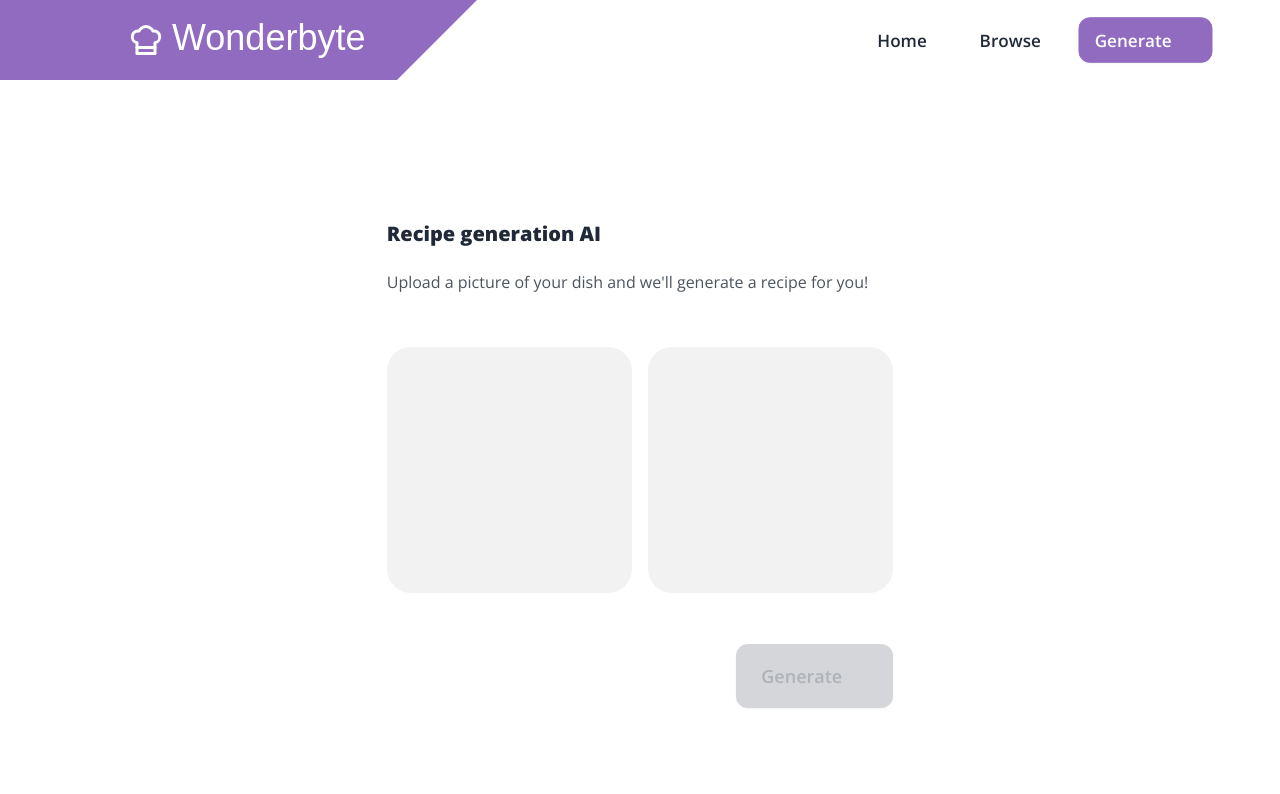
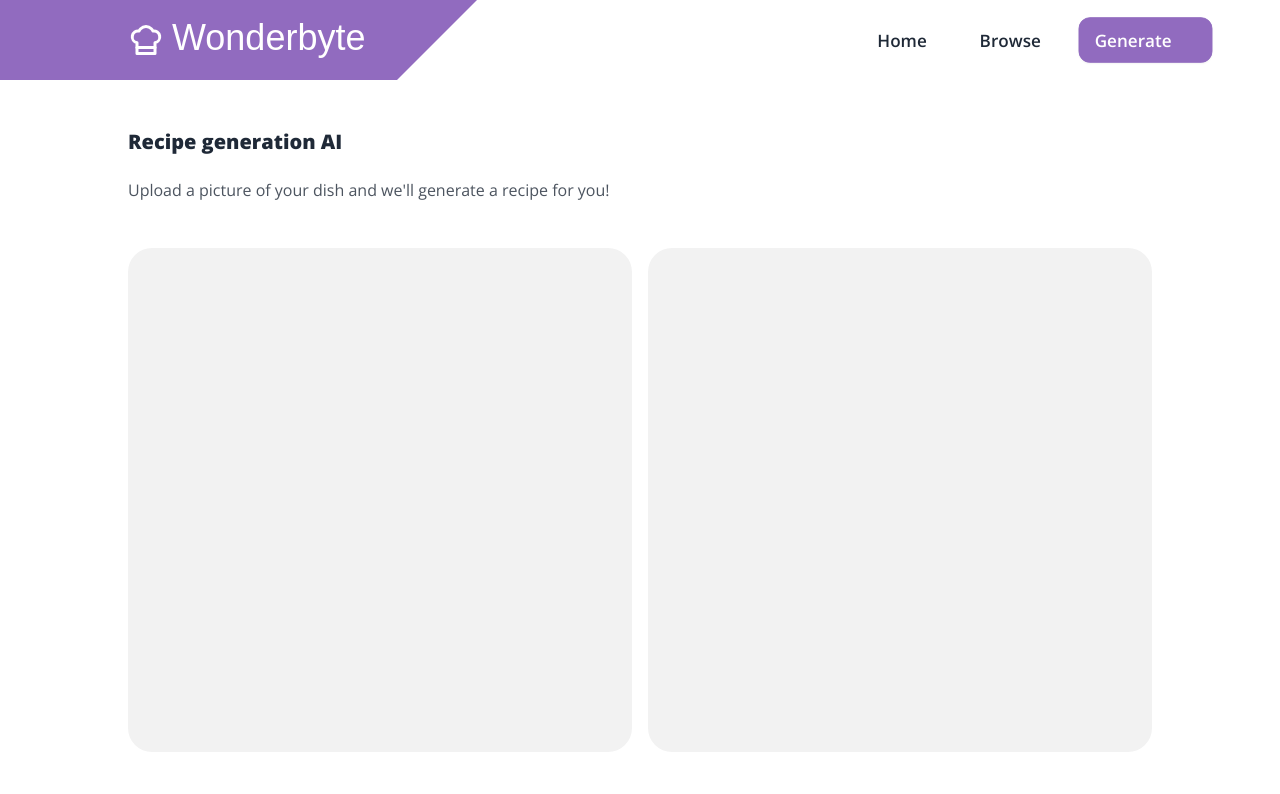
Before and after one commit to teamy2/wonderbyte, a SvelteKit app: page /generate in a window 1280 px wide. Shown: the top 794 px of the page. Built offline with nearby package versions, Linux system fonts and the light colour scheme; some icons are missing; a web font is replaced by a local one.

Commit message:
fix: sizing of generation page

```diff
--- a/src/routes/generate/+page.svelte
+++ b/src/routes/generate/+page.svelte
@@ -77,8 +77,10 @@
 		<RecipeComponent />
 	</div>
 {:else}
-	<div class="grid place-content-center h-screen w-full mt-16">
-		<div class="w-full h-full flex flex-col gap-8">
+	<div class="flex place-content-center min-h-screen w-full mt-32">
+		<div
+			class="w-full h-full flex flex-col gap-2 place-content-center max-w-5xl"
+		>
 			<div class="w-full prose">
 				<h1 class="text-xl">Recipe generation AI</h1>
 
@@ -137,7 +139,11 @@
 							class="relative bg-black rounded-3xl h-full overflow-hidden flex place-items-center w-full"
 							class:hidden={!preview}
 						>
-							<img alt="Could not load" class="object-cover" src={preview} />
+							<img
+								alt="Could not load"
+								class="object-cover w-full h-full"
+								src={preview}
+							/>
 						</div>
 					{:else}
 						<div
```
